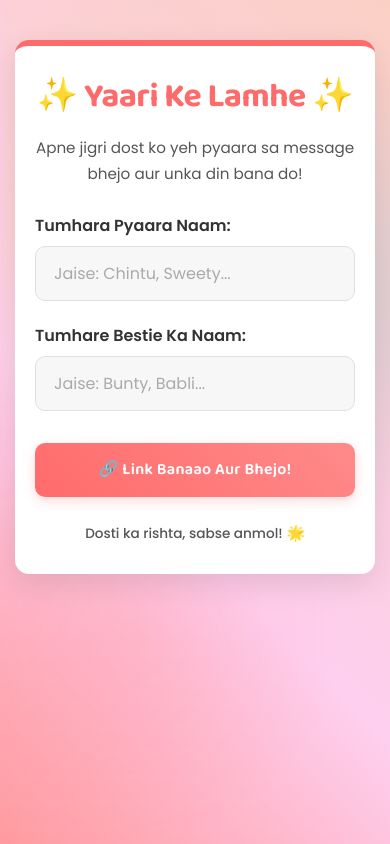
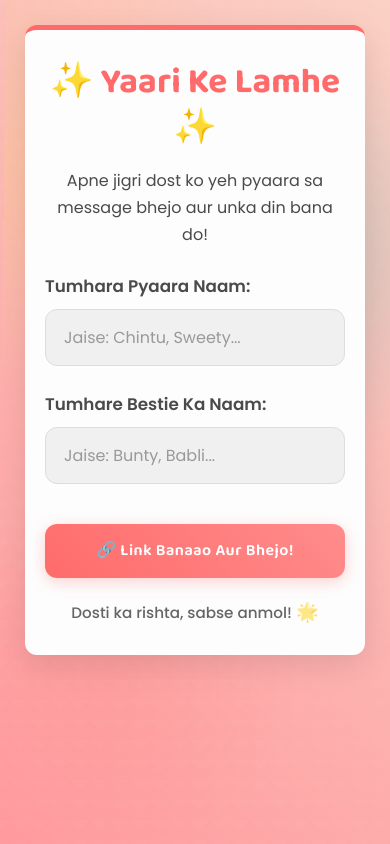
Before and after one commit to noobhac123/Share-your-best-friends, a plain HTML site: page index.html in a window 390 px wide. Drawn offline with Linux system fonts and the light colour scheme.

Commit message:
index.html

```diff
--- a/index.html
+++ b/index.html
@@ -5,21 +5,17 @@
     <meta name="viewport" content="width=device-width, initial-scale=1.0">
     <title>Yaari Ke Lamhe ✨</title>
     <style>
-        @import url('https://fonts.googleapis.com/css2?family=Poppins:wght@300;400;500;600;700&family=Baloo+Bhai+2:wght@400;500;600;700;800&display=swap');
+        @import url('https://fonts.googleapis.com/css2?family=Poppins:wght@300;400;500;600;700&family=Baloo+Bhai+2:wght@400;500;600;700&display=swap');
 
         :root {
             --primary-color: #ff6b6b; /* Coral Pink */
-            --primary-color-rgb: 255, 107, 107;
             --secondary-color: #4ecdc4; /* Tealish Blue */
-            --secondary-color-rgb: 78, 205, 196;
             --accent-color: #ffe66d; /* Sunny Yellow */
-            --text-color: #333; /* Slightly darker for better contrast */
-            --text-color-light: #555;
-            --bg-color-light: #ffffff; /* Pure white for main container */
-            --bg-color-dark: #f7f7f7; /* Light gray for inputs */
-            --border-radius: 14px; /* Slightly more rounded */
-            --box-shadow-soft: 0 6px 20px rgba(0, 0, 0, 0.07);
-            --box-shadow-strong: 0 10px 30px rgba(0, 0, 0, 0.1);
+            --text-color: #4A4A4A; /* Dark Gray */
+            --bg-color-light: #fdfdfd;
+            --bg-color-dark: #f0f0f0;
+            --border-radius: 12px;
+            --box-shadow: 0 10px 30px rgba(0, 0, 0, 0.1);
             --font-primary: 'Poppins', sans-serif;
             --font-headings: 'Baloo Bhai 2', cursive;
         }
@@ -36,13 +32,13 @@
             display: flex;
             flex-direction: column;
             align-items: center;
-            justify-content: flex-start; /* Changed from center to allow scroll for two boxes */
+            justify-content: flex-start;
             min-height: 100vh;
             padding: 25px;
             text-align: center;
             overflow-x: hidden;
-            background: linear-gradient(45deg, #ff9a9e 0%, #fecfef 40%, #fad0c4 100%); /* Refined Pink Gradient */
-            position: relative;
+            background: linear-gradient(45deg, #ff9a9e 0%, #fad0c4 99%, #fad0c4 100%); /* Soft Pink Gradient */
+            position: relative; /* For pseudo-element animations */
         }
 
         /* Animated background shapes (subtle) */
@@ -53,79 +49,74 @@
             left: 0;
             width: 100%;
             height: 100%;
-            z-index: -1;
-            pointer-events: none;
+            z-index: -1; /* Behind content */
+            pointer-events: none; /* Allow clicks through */
         }
 
         body::before {
             background:
-                radial-gradient(circle at 15% 25%, rgba(255, 230, 109, 0.15) 0%, transparent 35%), /* Yellowish */
-                radial-gradient(circle at 85% 35%, rgba(78, 205, 196, 0.18) 0%, transparent 35%), /* Tealish */
-                radial-gradient(circle at 35% 75%, rgba(255, 107, 107, 0.12) 0%, transparent 30%); /* Pinkish */
-            animation: floatShapes 25s infinite ease-in-out alternate;
+                radial-gradient(circle at 10% 20%, rgba(255, 230, 109, 0.2) 0%, transparent 30%), /* Yellowish */
+                radial-gradient(circle at 80% 30%, rgba(78, 205, 196, 0.2) 0%, transparent 30%), /* Tealish */
+                radial-gradient(circle at 30% 80%, rgba(255, 107, 107, 0.15) 0%, transparent 25%); /* Pinkish */
+            animation: floatShapes 20s infinite ease-in-out alternate;
         }
 
-        body::after { /* Subtle texture */
+        body::after { /* For more subtle texture or lines */
             background:
-                linear-gradient(135deg, rgba(255,255,255,0.03) 25%, transparent 25%),
-                linear-gradient(225deg, rgba(255,255,255,0.03) 25%, transparent 25%);
-            background-size: 25px 25px;
-            opacity: 0.6;
+                linear-gradient(135deg, rgba(255,255,255,0.05) 25%, transparent 25%),
+                linear-gradient(225deg, rgba(255,255,255,0.05) 25%, transparent 25%);
+            background-size: 20px 20px;
+            opacity: 0.5;
         }
 
+
         @keyframes floatShapes {
-            0% { transform: translate(0, 0) rotate(0deg) scale(1); }
-            100% { transform: translate(15px, -20px) rotate(8deg) scale(1.05); }
+            0% { transform: translate(0, 0) rotate(0deg); }
+            100% { transform: translate(10px, -15px) rotate(5deg); }
         }
+
 
         .container {
             background-color: var(--bg-color-light);
             padding: 35px 30px;
             border-radius: var(--border-radius);
-            box-shadow: var(--box-shadow-strong);
+            box-shadow: var(--box-shadow);
             max-width: 580px;
             width: 95%;
-            margin-top: 20px; /* Added margin for when both are visible */
-            margin-bottom: 30px;
-            animation: popIn 0.7s cubic-bezier(0.175, 0.885, 0.32, 1.275) 0.2s forwards;
-            opacity: 0;
-            border-top: 6px solid var(--primary-color);
-            position: relative; /* For potential future pseudo elements */
+            margin-bottom: 35px;
+            animation: popIn 0.6s cubic-bezier(0.175, 0.885, 0.32, 1.275) forwards;
+            border-top: 5px solid var(--primary-color);
         }
 
-        .container:first-of-type { /* If received message shows, it might be the first */
-             margin-top: 0;
-        }
-
-
         @keyframes popIn {
-            0% { opacity: 0; transform: scale(0.9) translateY(30px); }
+            0% { opacity: 0; transform: scale(0.9) translateY(20px); }
             100% { opacity: 1; transform: scale(1) translateY(0); }
         }
 
         .received-message-container {
-            border-top-color: var(--secondary-color);
-            background-color: rgba(var(--secondary-color-rgb), 0.05); /* Very light teal background */
-            animation-delay: 0s; /* Show received message immediately */
+            border-top-color: var(--secondary-color); /* Different top border for received msg */
+            background-color: #e6fffa; /* Very light teal */
         }
 
         .received-message-container h2 { color: var(--secondary-color) !important; }
         .received-message-container .heart { color: var(--primary-color); }
 
+
         h1, h2, h3 {
             font-family: var(--font-headings);
-            font-weight: 700; /* Baloo Bhai 2 bold */
+            font-weight: 700;
             line-height: 1.3;
         }
-        h1 { color: var(--primary-color); font-size: 2.5em; margin-bottom: 15px; letter-spacing: -0.5px; }
-        h2 { color: var(--primary-color); font-size: 2em; margin-bottom: 15px; }
-        h3 { color: var(--primary-color); font-size: 1.7em; margin-bottom: 20px; }
+        h1 { color: var(--primary-color); font-size: 2.6em; margin-bottom: 15px; }
+        h2 { color: var(--primary-color); font-size: 2em; margin-bottom: 15px; } /* Received message title */
+        h3 { color: var(--primary-color); font-size: 1.8em; margin-bottom: 20px; } /* Create new message title */
+
 
         p.intro, p.message-text {
-            font-size: 1.05em;
-            color: var(--text-color-light);
+            font-size: 1.1em; /* Increased base size */
+            color: var(--text-color);
             margin-bottom: 25px;
-            line-height: 1.75;
+            line-height: 1.7;
             font-weight: 400;
         }
         p.message-text strong {
@@ -136,135 +127,124 @@
             color: var(--secondary-color);
         }
 
+
         .input-group {
-            margin-bottom: 22px;
+            margin-bottom: 25px;
             text-align: left;
         }
 
         label {
             display: block;
             font-weight: 600;
-            margin-bottom: 8px;
+            margin-bottom: 10px;
             color: var(--text-color);
-            font-size: 1em;
+            font-size: 1.05em;
         }
 
         input[type="text"] {
             width: 100%;
-            padding: 14px 18px;
-            border: 1px solid #e0e0e0;
-            border-radius: 10px; /* Slightly less rounded than container */
+            padding: 15px 18px;
+            border: 1px solid #ddd;
+            border-radius: var(--border-radius);
             font-size: 1em;
             font-family: var(--font-primary);
             font-weight: 500;
-            transition: all 0.25s ease-in-out;
+            transition: all 0.3s ease;
             background-color: var(--bg-color-dark);
-            color: var(--text-color);
         }
 
         input[type="text"]::placeholder {
-            color: #aaa;
+            color: #999;
             font-weight: 400;
         }
 
         input[type="text"]:focus {
             border-color: var(--primary-color);
-            box-shadow: 0 0 0 3.5px rgba(var(--primary-color-rgb), 0.2);
+            box-shadow: 0 0 0 3px rgba(255, 107, 107, 0.25);
             outline: none;
             background-color: var(--bg-color-light);
         }
 
         button#shareButton {
-            background: linear-gradient(45deg, var(--primary-color), #ff8a8a);
+            background: linear-gradient(45deg, var(--primary-color), #ff8c8c);
             color: white;
             border: none;
-            padding: 15px 30px;
-            border-radius: 10px;
-            font-size: 1.1em;
+            padding: 16px 30px;
+            border-radius: var(--border-radius);
+            font-size: 1.15em;
             font-family: var(--font-headings);
             font-weight: 600;
             cursor: pointer;
-            transition: all 0.25s ease-in-out;
+            transition: all 0.3s ease;
             width: 100%;
             text-transform: capitalize;
-            letter-spacing: 0.3px;
-            margin-top: 10px;
-            box-shadow: 0 4px 12px rgba(var(--primary-color-rgb), 0.25);
+            letter-spacing: 0.5px;
+            margin-top: 15px;
+            box-shadow: 0 4px 15px rgba(255, 107, 107, 0.3);
         }
 
         button#shareButton:hover {
-            transform: translateY(-3px);
-            box-shadow: 0 7px 20px rgba(var(--primary-color-rgb), 0.3);
-            background: linear-gradient(45deg, #ff8a8a, var(--primary-color));
+            transform: translateY(-3px) scale(1.02);
+            box-shadow: 0 8px 25px rgba(255, 107, 107, 0.4);
+            background: linear-gradient(45deg, #ff8c8c, var(--primary-color));
         }
         button#shareButton:active {
             transform: translateY(-1px) scale(0.99);
-            box-shadow: 0 2px 8px rgba(var(--primary-color-rgb), 0.2);
+            box-shadow: 0 2px 10px rgba(255, 107, 107, 0.3);
         }
 
         .footer-note {
-            margin-top: 25px;
-            font-size: 0.9em;
-            color: var(--text-color-light);
+            margin-top: 20px;
+            font-size: 0.95em;
+            color: rgba(0,0,0, 0.6);
             font-weight: 500;
         }
         .footer-note .emoji {
-            font-size: 1.1em;
-            display: inline-block;
-            transform-origin: center bottom;
-            animation: emojiWave 2s infinite ease-in-out;
+            font-size: 1.2em;
         }
 
-        @keyframes emojiWave {
-            0%, 100% { transform: rotate(0deg); }
-            25% { transform: rotate(15deg); }
-            75% { transform: rotate(-10deg); }
-        }
-
-
         .received-message-container .heart {
-            font-size: 2.8em;
-            margin: 15px 0 20px;
+            font-size: 2.5em; /* Larger heart */
+            margin: 15px 0;
             animation: heartBeat 1.2s infinite cubic-bezier(0.215, 0.610, 0.355, 1);
         }
 
         @keyframes heartBeat {
             0% { transform: scale(1); }
-            14% { transform: scale(1.35); }
+            14% { transform: scale(1.3); }
             28% { transform: scale(1); }
-            42% { transform: scale(1.35); }
+            42% { transform: scale(1.3); }
             70% { transform: scale(1); }
         }
 
-        hr.separator { /* This element is not in the HTML, but keeping styles if you add it */
+        hr.separator {
             border: 0;
-            height: 1.5px;
+            height: 2px;
             background-image: linear-gradient(to right, transparent, var(--accent-color), transparent);
-            margin: 35px 20%;
+            margin: 40px 15%;
         }
 
         /* Responsive adjustments */
         @media (max-width: 600px) {
-            body { padding: 20px 15px; }
-            h1 { font-size: 2.1em; }
-            h2 { font-size: 1.7em; }
-            h3 { font-size: 1.5em; }
-            .container { padding: 30px 20px; width: 100%; margin-bottom: 25px; }
+            h1 { font-size: 2.2em; }
+            h2 { font-size: 1.8em; }
+            h3 { font-size: 1.6em; }
+            .container { padding: 30px 20px; width: 100%; }
             input[type="text"], button#shareButton { font-size: 1em; }
-            p.intro, p.message-text { font-size: 0.95em; }
+            p.intro, p.message-text { font-size: 1em; }
             button#shareButton { padding: 14px 25px; }
-            .footer-note { font-size: 0.85em; }
         }
     </style>
 </head>
 <body>
+    <div id="background-animation"></div> <!-- Placeholder for more complex JS animations if needed -->
 
     <!-- This container will ONLY show if a message was received via URL parameters -->
     <div id="receivedMessageDisplay" class="container received-message-container" style="display: none;">
         <h2>💌 Tumhare Liye Paigaam! 💌</h2>
         <p id="personalizedMessage" class="message-text"></p>
         <div class="heart">💖</div>
-        <p class="message-text" style="font-weight: 500; font-size: 0.95em;">Yeh padh kar achha laga na? Ab tum bhi apne doston ko aise hi yaad dila sakte ho neeche diye gaye form se!</p>
+        <p class="message-text" style="font-weight: 500;">Yeh padh kar achha laga na? Ab tum bhi apne doston ko aise hi yaad dila sakte ho!</p>
     </div>
 
     <!-- This container is ALWAYS visible for creating a new message -->
@@ -309,8 +289,7 @@
             if (toName && fromName) {
                 personalizedMessageElement.innerHTML = `Hey <strong>${toName}</strong>, mere yaar! <br><br> Kya haal chaal? Main, tumhara dost <strong>${fromName}</strong>, tumhe bahut miss kar raha/rahi hoon! Woh apni purani baatein, hasi-thahake, aur saari masti... sab kuch itna yaad aata hai na! Socha, ek chhota sa message bhej kar tumhe yaad dila doon ki tum kitne special ho. <br><br>Stay awesome, aur jaldi milte hain! Loads of love! 🤗`;
                 receivedMessageDisplay.style.display = 'block';
-                // Optional: Scroll to the received message if it's out of view
-                // receivedMessageDisplay.scrollIntoView({ behavior: 'smooth', block: 'start' });
+                receivedMessageDisplay.scrollIntoView({ behavior: 'smooth', block: 'start' });
             }
         });
 
@@ -326,38 +305,31 @@
             const baseUrl = window.location.origin + window.location.pathname;
             const shareUrl = `${baseUrl}?to=${encodeURIComponent(friendName)}&from=${encodeURIComponent(senderName)}`;
 
-            const shareTitle = `💖 ${senderName} ka khaas paigaam ${friendName} ke liye! 💖`;
             const shareText = `👋 Hey ${friendName}! Tumhare liye ${senderName} ki taraf se ek surprise message hai! 🎁 Jaldi se link open karke dekho kya hai:`;
 
-            // The Web Share API (navigator.share) is the modern way to share.
-            // It opens the device's native share dialog, allowing users to choose
-            // from installed apps like WhatsApp, Messenger, Telegram, Facebook, Instagram (DMs/Stories), etc.
             if (navigator.share) {
                 try {
                     await navigator.share({
-                        title: shareTitle,
-                        text: shareText, // This text is often pre-filled in the chosen app
-                        url: shareUrl   // The link to be shared
+                        title: `💖 ${senderName} ka khaas paigaam ${friendName} ke liye! 💖`,
+                        text: shareText,
+                        url: shareUrl
                     });
-                    // You can add a success message here if needed
-                    // Example: alert('Message link taiyaar hai aur share dialog open ho gaya!');
-                    // senderNameInput.value = ''; // Optional: clear fields after sharing
+                    // Optional: Show a success toast/notification
+                    // senderNameInput.value = '';
                     // friendNameInput.value = '';
                 } catch (error) {
                     console.error('Error sharing:', error);
-                    // AbortError typically means the user closed the share dialog
                     if (error.name !== 'AbortError') {
-                        alert('Oops! Link share nahi ho paya. Shayad tumne cancel kar diya ya koi error aa gaya. 🙁');
+                        alert('Oops! Link share nahi ho paya. Shayad tumne cancel kar diya. 🙁');
                     }
                 }
             } else {
-                // Fallback for browsers that don't support navigator.share (e.g., many desktop browsers)
                 try {
                     await navigator.clipboard.writeText(`${shareText}\n${shareUrl}`);
-                    alert('Tumhara browser direct sharing support nahi karta. 🤔\nKoi baat nahi, link aur message clipboard par copy ho gaya hai! Ab ise manually WhatsApp, Facebook, ya kisi aur app par paste karke share kar do. 👍');
+                    alert('Tumhara browser direct sharing support nahi karta. 🤔\nKoi baat nahi, link aur message clipboard par copy ho gaya hai! Ab ise manually share kar do. 👍');
                 } catch (err) {
-                    console.error('Failed to copy to clipboard:', err);
-                    alert('Browser direct sharing support nahi karta aur copy bhi nahi ho paya. 😢\nYeh raha tumhara link, manually copy kar lo:\n\n' + shareUrl);
+                    console.error('Failed to copy: ', err);
+                    alert('Browser direct sharing support nahi karta aur copy bhi nahi ho paya. 😢 Aap link manually copy kar lein:\n\n' + shareUrl);
                 }
             }
         });
```
